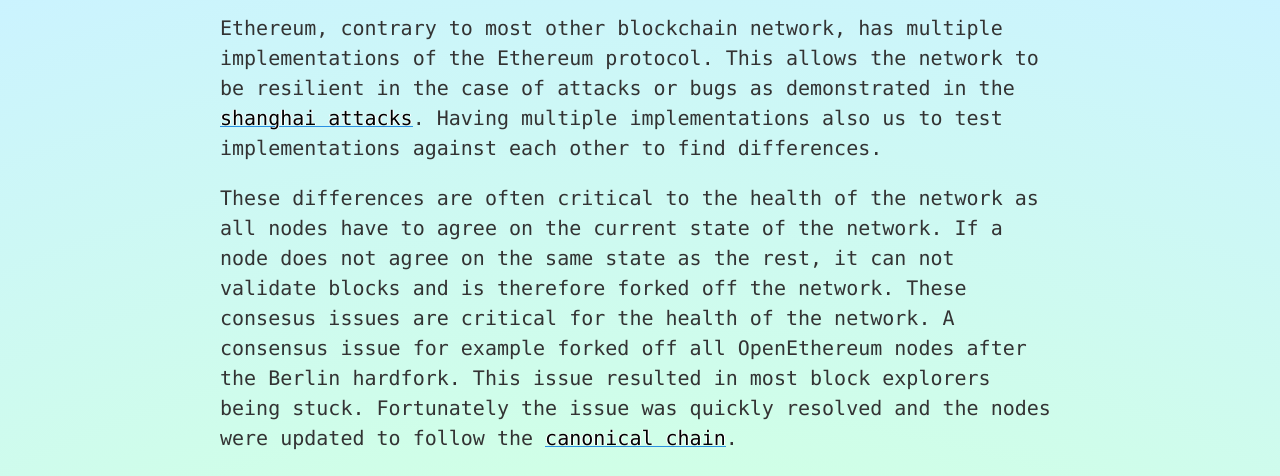
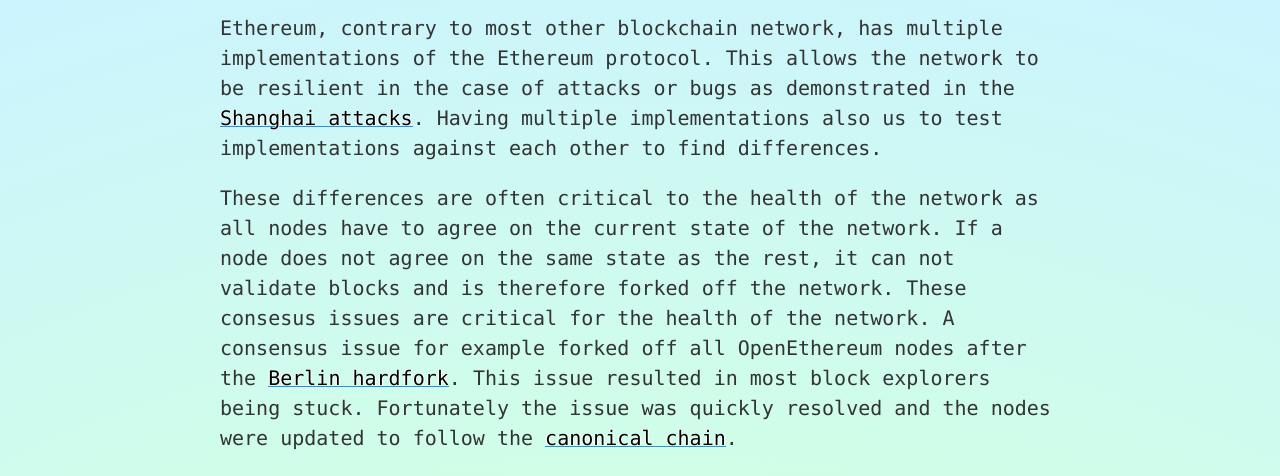
Before and after one commit to MariusVanDerWijden/MariusVanDerWijden.github.io, a Jekyll site: the page built from _posts/2021-04-02-FuzzyVM.md, in a window 1280 px wide and 900 px high, scrolled down 295 px. Shown: the part 154-630 px from the top of the window. Built offline with Jekyll 4.4.1, drawn with Linux system fonts in a browser that asks for light colours; some of the changed lines change nothing that is shown.

Commit message:
more links

```diff
--- a/_posts/2021-04-02-FuzzyVM.md
+++ b/_posts/2021-04-02-FuzzyVM.md
@@ -12,13 +12,13 @@
 It found two consensus issues on the Ethereum mainnet.
 
 Ethereum, contrary to most other blockchain network, has multiple implementations of the Ethereum protocol.
-This allows the network to be resilient in the case of attacks or bugs as demonstrated in the [shanghai attacks](https://www.coindesk.com/so-ethereums-blockchain-is-still-under-attack).
+This allows the network to be resilient in the case of attacks or bugs as demonstrated in the [Shanghai attacks](https://www.coindesk.com/so-ethereums-blockchain-is-still-under-attack).
 Having multiple implementations also us to test implementations against each other to find differences.
 
 These differences are often critical to the health of the network as all nodes have to agree on the current state of the network.
 If a node does not agree on the same state as the rest, it can not validate blocks and is therefore forked off the network.
 These consesus issues are critical for the health of the network.
-A consensus issue for example forked off all OpenEthereum nodes after the Berlin hardfork.
+A consensus issue for example forked off all OpenEthereum nodes after the [Berlin hardfork](https://docs.google.com/document/d/18BhIEB7V_f_GkL8NZptxq-xadu5sb8QUzego8YVVMUM/edit#heading=h.nxtmf7qzhoyo).
 This issue resulted in most block explorers being stuck.
 Fortunately the issue was quickly resolved and the nodes were updated to follow the [canonical chain](https://www.coindesk.com/open-ethereum-clients-error-berlin).
 
```
